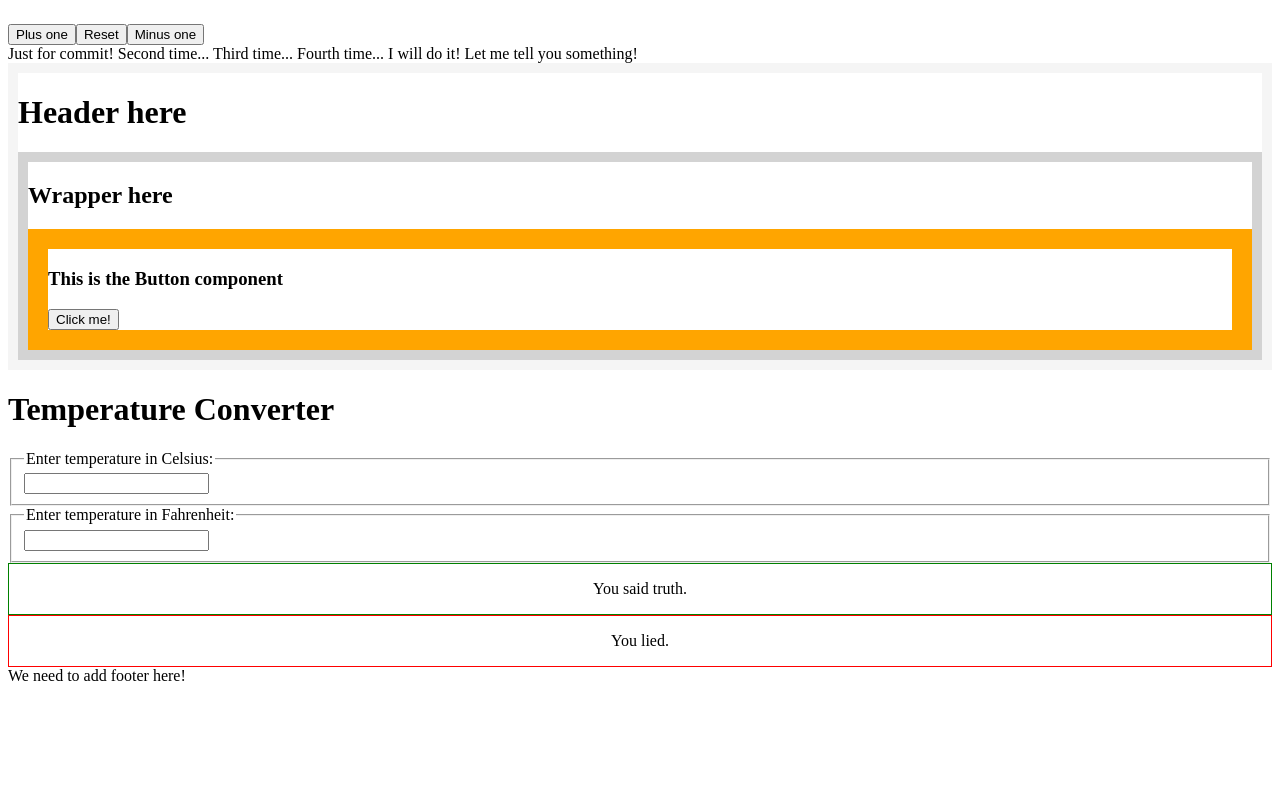
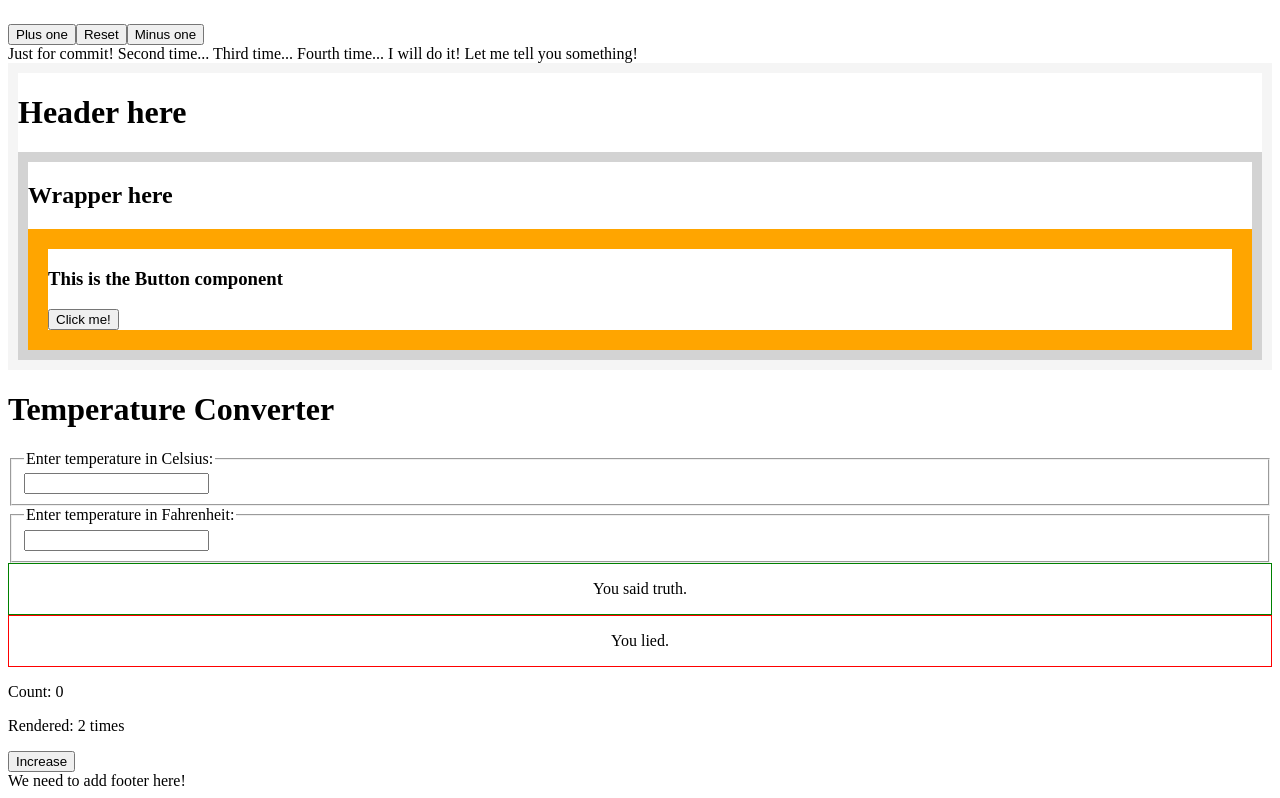
Before and after one commit to Dominionss/WeatherCheck, a React (Create React App) app in the folder weather-app/: page /test in a window 1280 px wide. Shown: the part 950-1748 px from the top of the page. Before the commit the page ends 1643 px from the top, so only its background shows below. Built offline with nearby package versions, Linux system fonts and the light colour scheme.

Commit message:
useRef understanding

```diff
--- a/weather-app/src/App.js
+++ b/weather-app/src/App.js
@@ -9,6 +9,7 @@
 import Counter from "./components/Counter";
 import PropDrilling from "./components/PropDrilling";
 import ConditionalComponent from "./components/ConditionalComponent";
+import Timer from "./components/Timer";
 
 import TemperatureInput from './components/TemperatureInput';
 import { toCelsius, toFahrenheit, tryConvert } from './utils/converters';
@@ -81,6 +82,8 @@
             <ConditionalComponent condition={true} />
             <ConditionalComponent condition={false} />
 
+            <Timer />
+
         </div>
     );
 }
--- /dev/null
+++ b/weather-app/src/components/Timer.js
@@ -0,0 +1,18 @@
+import { useRef, useState } from "react";
+
+function Timer() {
+    const [count, setCount] = useState(0);
+    const renderCount = useRef(0);
+
+    renderCount.current += 1; // updates but doesn’t trigger re-render
+
+    return (
+        <div>
+            <p>Count: {count}</p>
+            <p>Rendered: {renderCount.current} times</p>
+            <button onClick={() => setCount(count + 1)}>Increase</button>
+        </div>
+    );
+}
+
+export default Timer;
```
